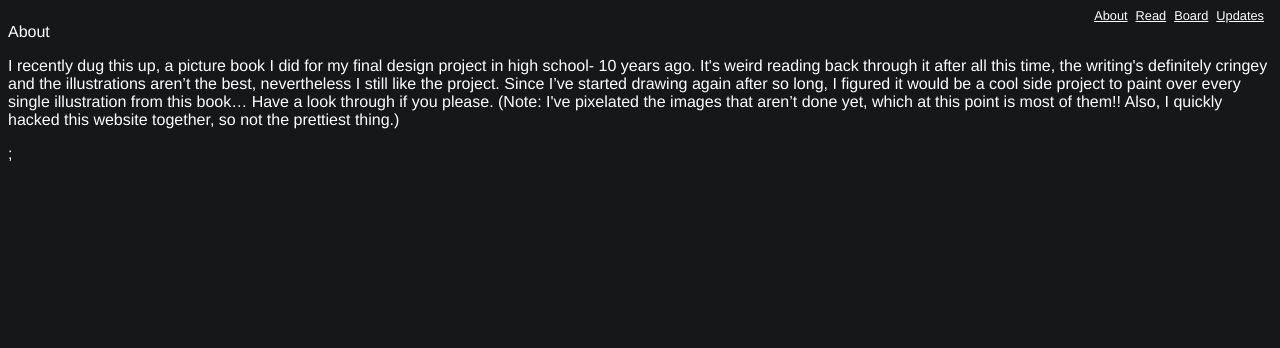
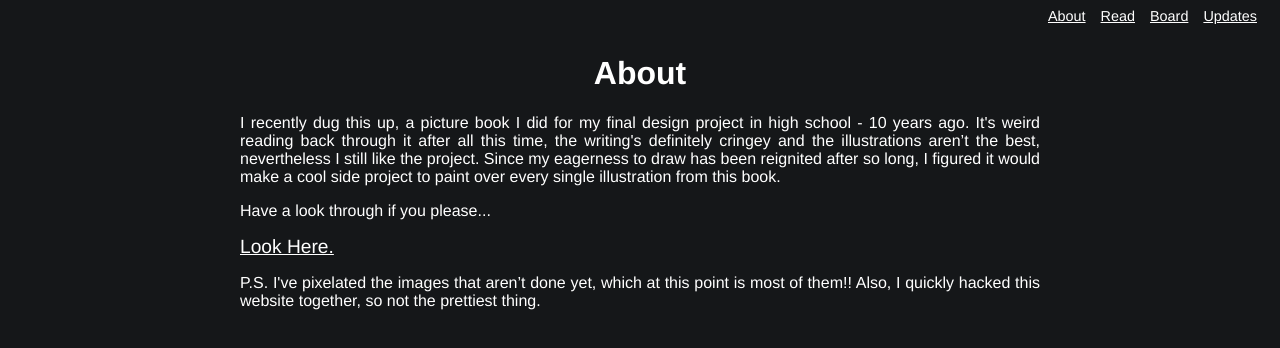
Before and after one commit to livelifedev/story-project, a Next.js app: page /about in a window 1280 px wide. Shown: the top 348 px of the page. Built offline with nearby package versions, Linux system fonts and the light colour scheme.

Commit message:
updated pages

```diff
--- a/components/layouts/Header.js
+++ b/components/layouts/Header.js
@@ -20,12 +20,13 @@ const Header = () => {
       <style jsx>
         {`
           .header-container {
-            font-size: 0.8rem;
+            font-size: 0.9rem;
             text-align: right;
+            padding-bottom: 10px;
           }
 
           a {
-            padding-right: 8px;
+            padding-right: 15px;
           }
         `}
       </style>
--- a/components/layouts/Layout.js
+++ b/components/layouts/Layout.js
@@ -4,6 +4,7 @@ const Layout = ({ children }) => {
   return (
     <>
       <Header />
+
       {children}
     </>
   );
--- a/pages/_app.js
+++ b/pages/_app.js
@@ -1,7 +1,8 @@
 const App = ({ Component, pageProps }) => {
   return (
     <>
-      <Component {...pageProps} />;
+      <Component {...pageProps} />
+
       <style jsx global>
         {`
           html {
--- a/pages/about.js
+++ b/pages/about.js
@@ -1,22 +1,51 @@
 import Layout from '../components/layouts/Layout';
+import Link from 'next/link';
 
 const About = () => {
   return (
     <Layout>
-      <div>About</div>
+      <h1>About</h1>
 
-      <p>
-        I recently dug this up, a picture book I did for my final design project
-        in high school- 10 years ago. It's weird reading back through it after
-        all this time, the writing's definitely cringey and the illustrations
-        aren’t the best, nevertheless I still like the project. Since I’ve
-        started drawing again after so long, I figured it would be a cool side
-        project to paint over every single illustration from this book… Have a
-        look through if you please. (Note: I've pixelated the images that aren’t
-        done yet, which at this point is most of them!! Also, I quickly hacked
-        this website together, so not the prettiest thing.)
-      </p>
-      <style jsx>{``}</style>
+      <div className="about-text">
+        <p>
+          I recently dug this up, a picture book I did for my final design
+          project in high school - 10 years ago. It's weird reading back through
+          it after all this time, the writing's definitely cringey and the
+          illustrations aren’t the best, nevertheless I still like the project.
+          Since my eagerness to draw has been reignited after so long, I figured
+          it would make a cool side project to paint over every single
+          illustration from this book.
+        </p>
+
+        <p>Have a look through if you please...</p>
+
+        <Link href="/chapters/cover">
+          <a className="click-text">Look Here.</a>
+        </Link>
+
+        <p>
+          P.S. I've pixelated the images that aren’t done yet, which at this
+          point is most of them!! Also, I quickly hacked this website together,
+          so not the prettiest thing.
+        </p>
+      </div>
+
+      <style jsx>{`
+        h1 {
+          text-align: center;
+        }
+
+        .click-text {
+          font-size: 1.2rem;
+        }
+
+        .about-text {
+          width: 80%;
+          margin: auto;
+          text-align: justify;
+          max-width: 800px;
+        }
+      `}</style>
     </Layout>
   );
 };
--- a/pages/chapters/index.js
+++ b/pages/chapters/index.js
@@ -1,6 +1,5 @@
 import { useState } from 'react';
 import Layout from '../../components/layouts/Layout';
-import Caged from '../../components/chapters/Caged';
 
 const About = () => {
   const [image, setImage] = useState('/blue-city.jpg');
@@ -15,9 +14,7 @@ const About = () => {
       </div>
 
       <div className="chapter-container">
-        <div className="chapter-text">
-          <Caged />
-        </div>
+        <div className="chapter-text"></div>
         <div className="chapter-image">
           <img src={image} />
         </div>
```
Also changed, not shown: pages/updates.js (+27 -0 lines).
